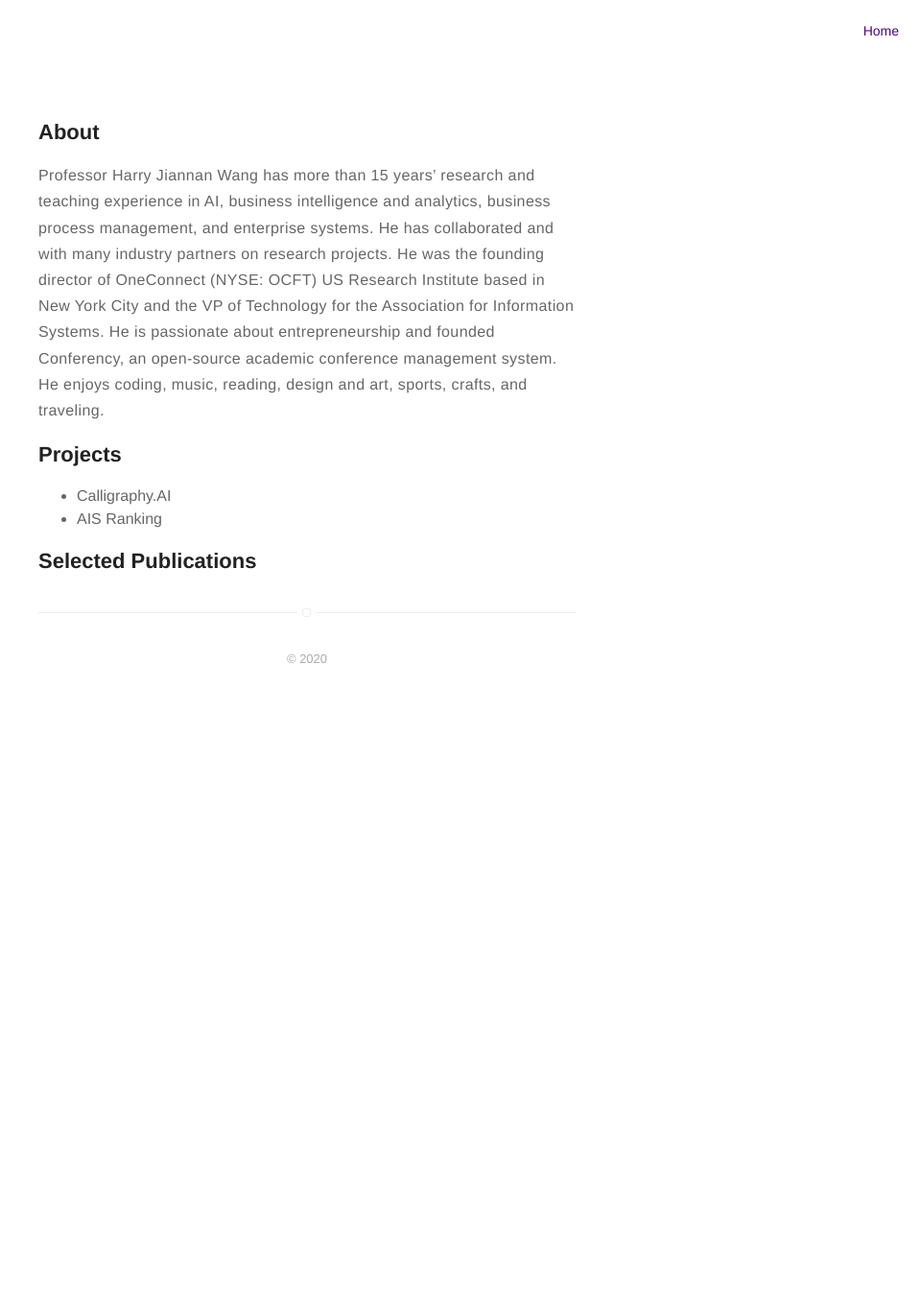
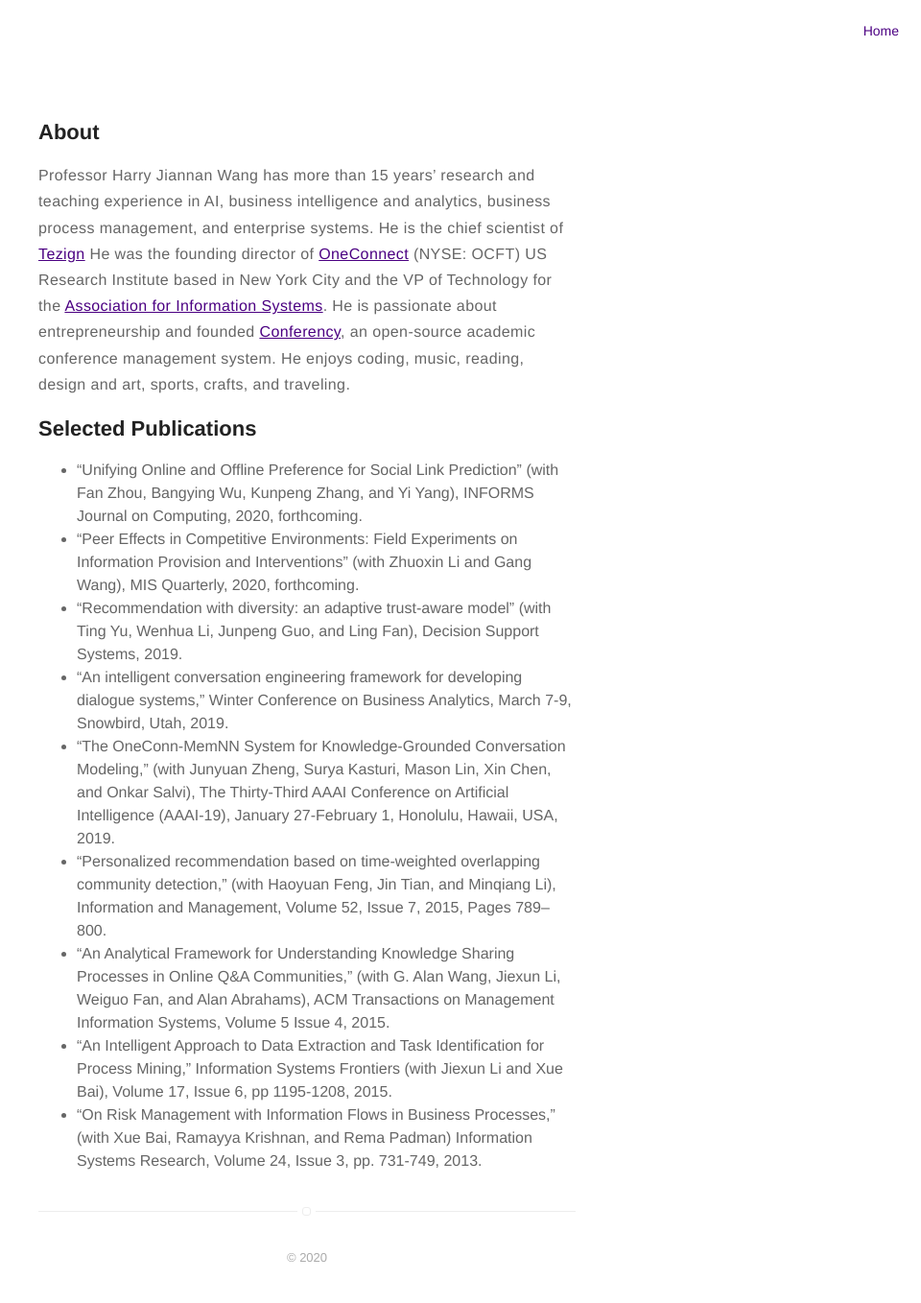
Before and after one commit to harrywang/harrywang.github.io, a Jekyll site: the page built from about.md, in a window 1280 px wide. Shown: the whole page at 96% size, without its empty margins (320-1280 px from the left). Built offline with Jekyll 4.4.1, drawn with Linux system fonts in a browser that asks for light colours; before the commit the page ends 900 px from its top, so only the background shows below that.

Commit message:
updated about

```diff
--- a/about.md
+++ b/about.md
@@ -4,11 +4,16 @@ layout: page
 ---
 ## About
 
-Professor Harry Jiannan Wang has more than 15 years' research and teaching experience in AI, business intelligence and analytics, business process management, and enterprise systems. He has collaborated and  with many industry partners on  research projects. He was the founding director of OneConnect (NYSE: OCFT) US Research Institute based in New York City and the VP of Technology for the Association for Information Systems. He is passionate about entrepreneurship and founded Conferency, an open-source academic conference management system. He enjoys coding, music, reading, design and art, sports, crafts, and traveling.
-
-## Projects
-
-- Calligraphy.AI
-- AIS Ranking
+Professor Harry Jiannan Wang has more than 15 years' research and teaching experience in AI, business intelligence and analytics, business process management, and enterprise systems. He is the chief scientist of [Tezign](https://www.tezign.com) He was the founding director of [OneConnect](https://www.ocft.com/) (NYSE: OCFT) US Research Institute based in New York City and the VP of Technology for the [Association for Information Systems](https://aisnet.org/). He is passionate about entrepreneurship and founded [Conferency](https://www.conferency.com/), an open-source academic conference management system. He enjoys coding, music, reading, design and art, sports, crafts, and traveling.
 
 ## Selected Publications
+
+- “Unifying Online and Offline Preference for Social Link Prediction” (with Fan Zhou, Bangying Wu, Kunpeng Zhang, and Yi Yang), INFORMS Journal on Computing, 2020, forthcoming.
+- “Peer Effects in Competitive Environments: Field Experiments on Information Provision and Interventions” (with Zhuoxin Li and Gang Wang), MIS Quarterly, 2020, forthcoming.
+- “Recommendation with diversity: an adaptive trust-aware model” (with Ting Yu, Wenhua Li, Junpeng Guo, and Ling Fan), Decision Support Systems, 2019.
+- “An intelligent conversation engineering framework for developing dialogue systems,” Winter Conference on Business Analytics, March 7-9, Snowbird, Utah, 2019.
+- “The OneConn-MemNN System for Knowledge-Grounded Conversation Modeling,” (with Junyuan Zheng, Surya Kasturi, Mason Lin, Xin Chen, and Onkar Salvi), The Thirty-Third AAAI Conference on Artificial Intelligence (AAAI-19), January 27-February 1, Honolulu, Hawaii, USA, 2019.
+- “Personalized recommendation based on time-weighted overlapping community detection,” (with Haoyuan Feng, Jin Tian, and Minqiang Li), Information and Management, Volume 52, Issue 7, 2015, Pages 789–800.
+- "An Analytical Framework for Understanding Knowledge Sharing Processes in Online Q&A Communities," (with G. Alan Wang, Jiexun Li, Weiguo Fan, and Alan Abrahams), ACM Transactions on Management Information Systems, Volume 5 Issue 4, 2015.
+- "An Intelligent Approach to Data Extraction and Task Identification for Process Mining," Information Systems Frontiers (with Jiexun Li and Xue Bai), Volume 17, Issue 6, pp 1195-1208, 2015.
+- “On Risk Management with Information Flows in Business Processes,” (with Xue Bai, Ramayya Krishnan, and Rema Padman) Information Systems Research, Volume 24, Issue 3, pp. 731-749, 2013.
```
Also changed, not shown: _includes/social-links.html (+7 -5 lines).
